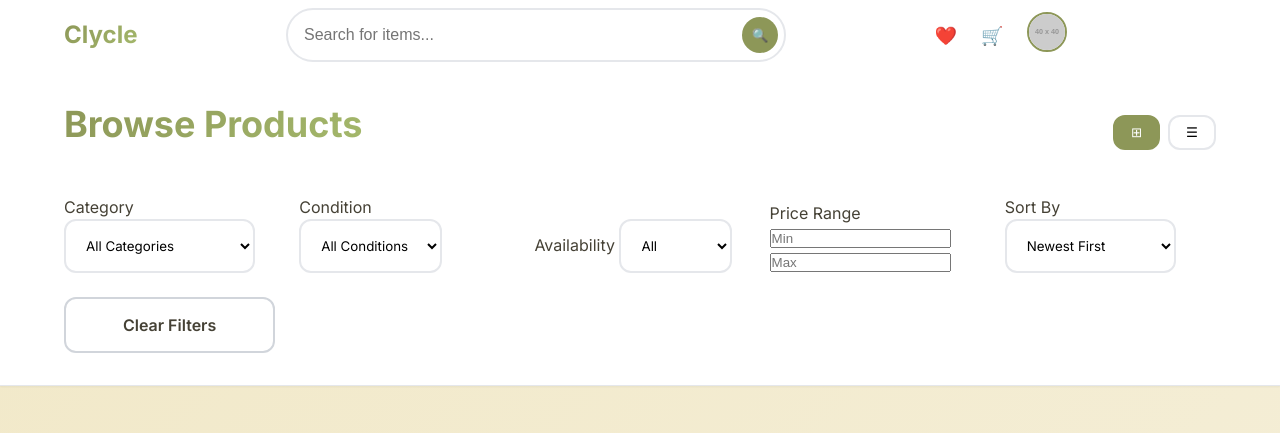
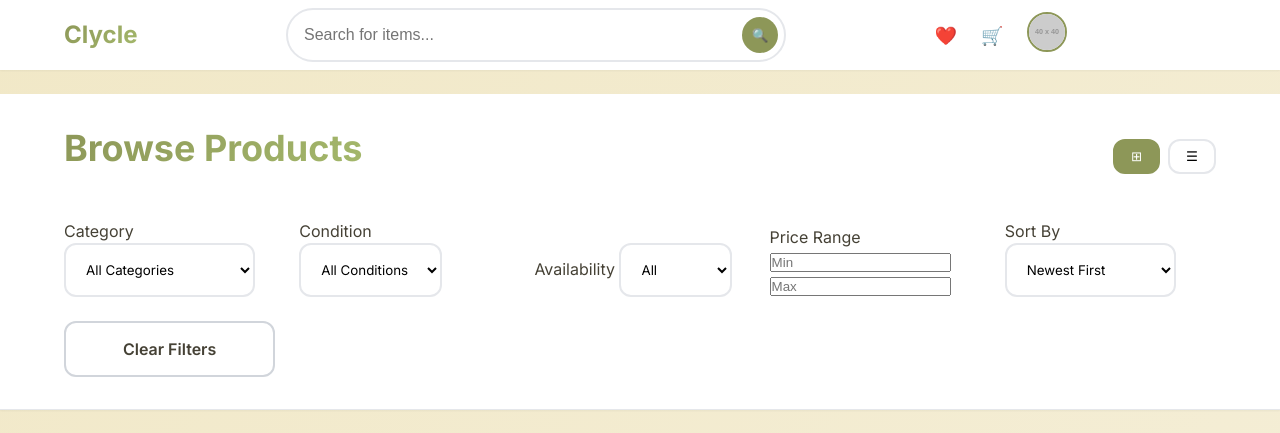
Before and after one commit to MalavikaByju/clycle2, a website built with Vite: page listings.html in a window 1280 px wide. Shown: the top 433 px of the page. Built offline with nearby package versions, Linux system fonts and the light colour scheme.

Commit message:
Update styles.css

```diff
--- a/styles.css
+++ b/styles.css
@@ -2827,8 +2827,16 @@ p {
     scroll-behavior: auto !important;
   }
 }
-/* Force listings header to be static instead of sticky */
+/* Force listings header to be static and aligned */
 header.listings-header {
   position: static !important;
   top: auto !important;
-}
+  z-index: 10; /* stays above content if needed */
+}
+
+/* Ensure content below doesn't overlap the header */
+.listings-header + .listings-container,
+.listings-header + main,
+.listings-header + section {
+  margin-top: 1.5rem; /* adjust to taste */
+}
```
